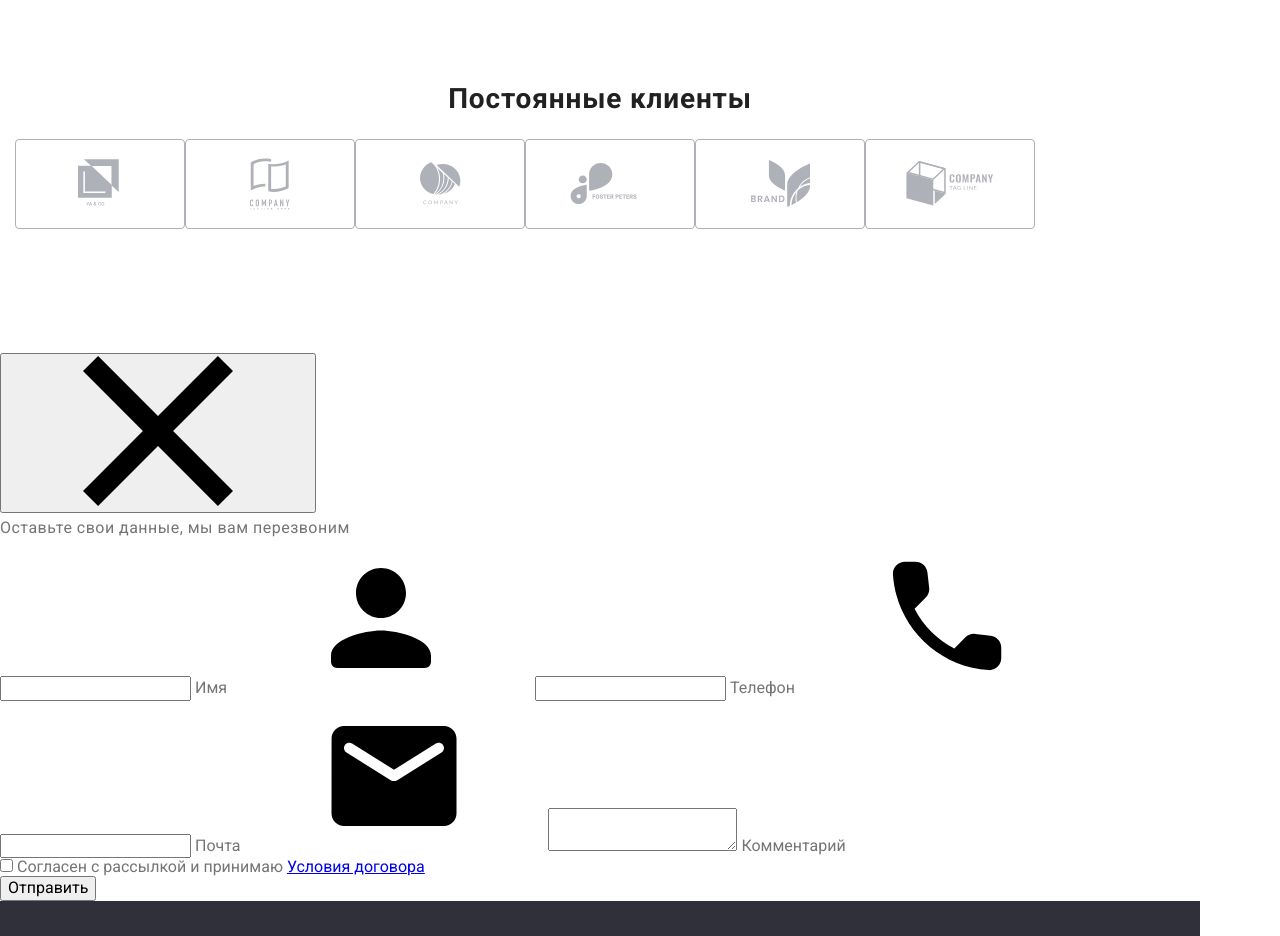
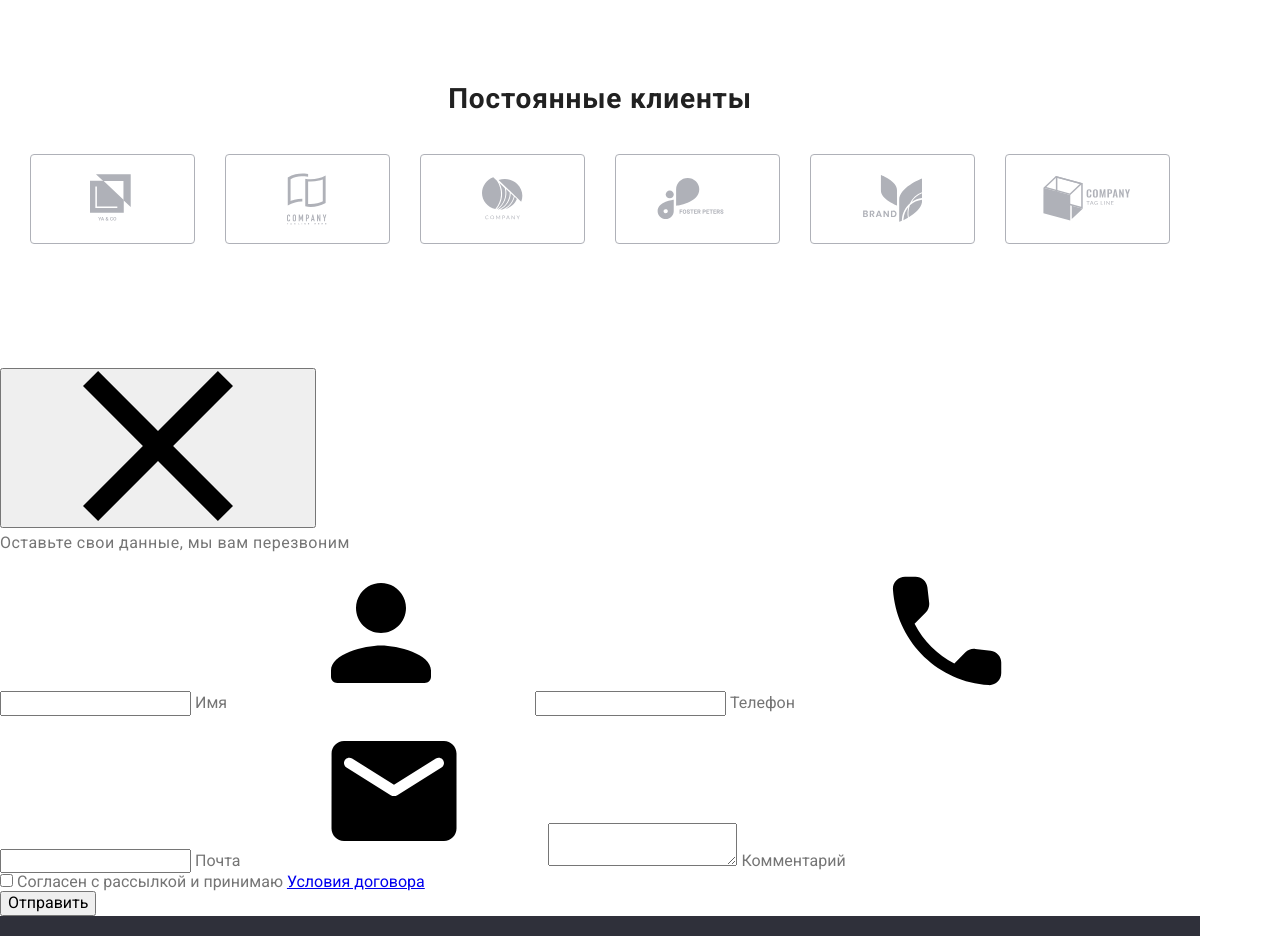
Before and after one commit to Vetokh-Marina/goit-markup-hw-08, a plain HTML site: page index.html in a window 1280 px wide. Shown: the part 2200-3136 px from the top of the page. Drawn offline with nearby package versions, Linux system fonts and the light colour scheme.

Commit message:
Добавляет планшетную и десктопную версию в секцию клиенты

```diff
--- a/sass/components/Studiya/_klients-section.scss
+++ b/sass/components/Studiya/_klients-section.scss
@@ -2,7 +2,7 @@
 .klient-item {
   @extend %flex;
   justify-content: center;
-  @include icon-size(170px, 90px);
+  height: 90px;
   @include bordered(#afb1b8);
   border-radius: 4px;
   @include tranzition(border-color);
@@ -12,8 +12,20 @@
     @include transform(1.1);
   }
 }
-.klient-element:not(:last-child) {
-  margin-bottom: 30px;
+.klient-element {
+  &:not(:last-child) {
+    margin-bottom: 30px;
+  }
+  width: calc((100% - 30px * 2) / 2);
+  margin: 15px;
+
+  @media screen and (min-width: $tablet) {
+    width: calc((100% - 30px * 3) / 3);
+  }
+
+  @media screen and (min-width: $desktop) {
+    width: calc((100% - 30px * 6) / 6);
+  }
 }
 .klient-list .icon-klient {
   fill: #afb1b8;
```
Also changed, not shown: css/main.css, css/main.min.css, 2 other files.
